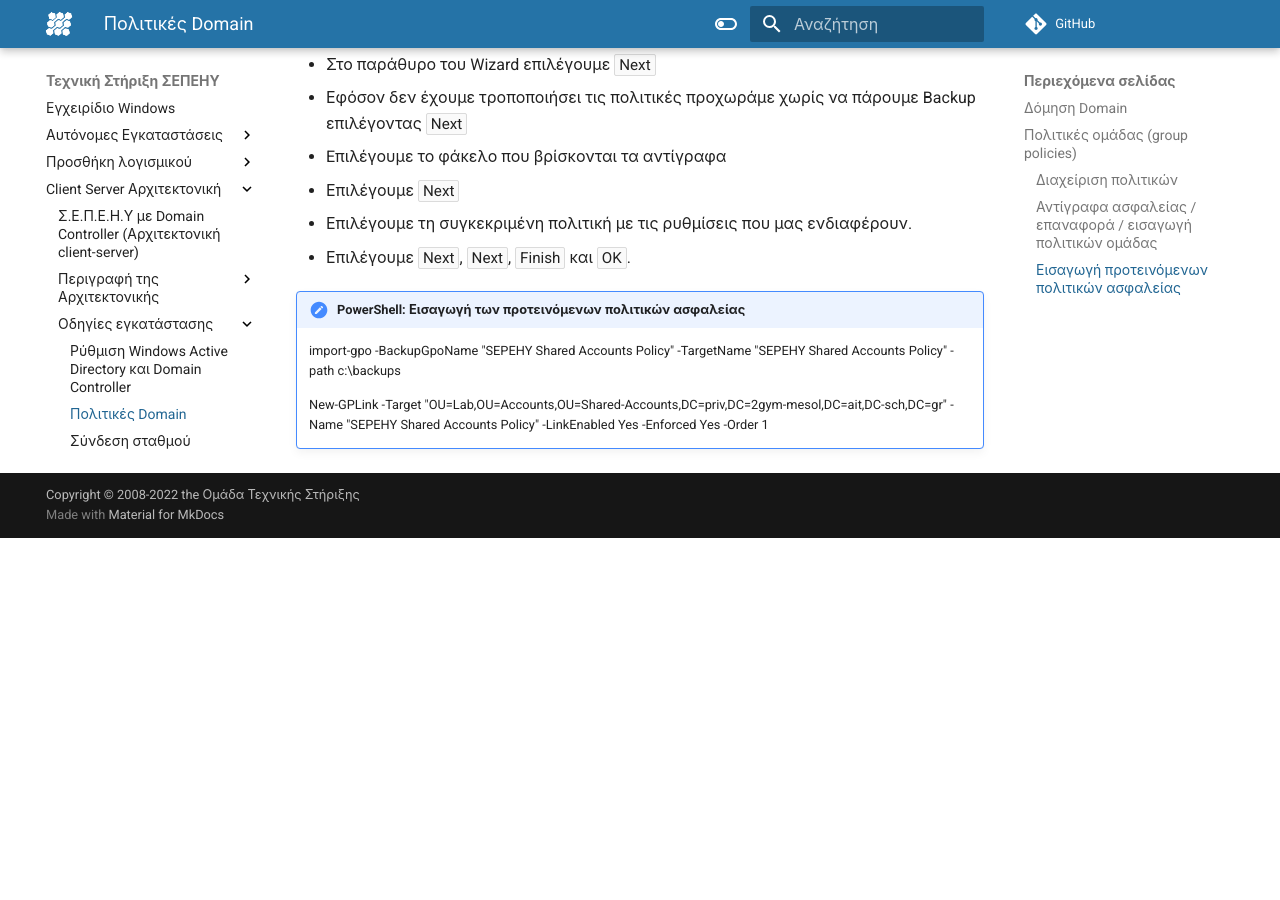
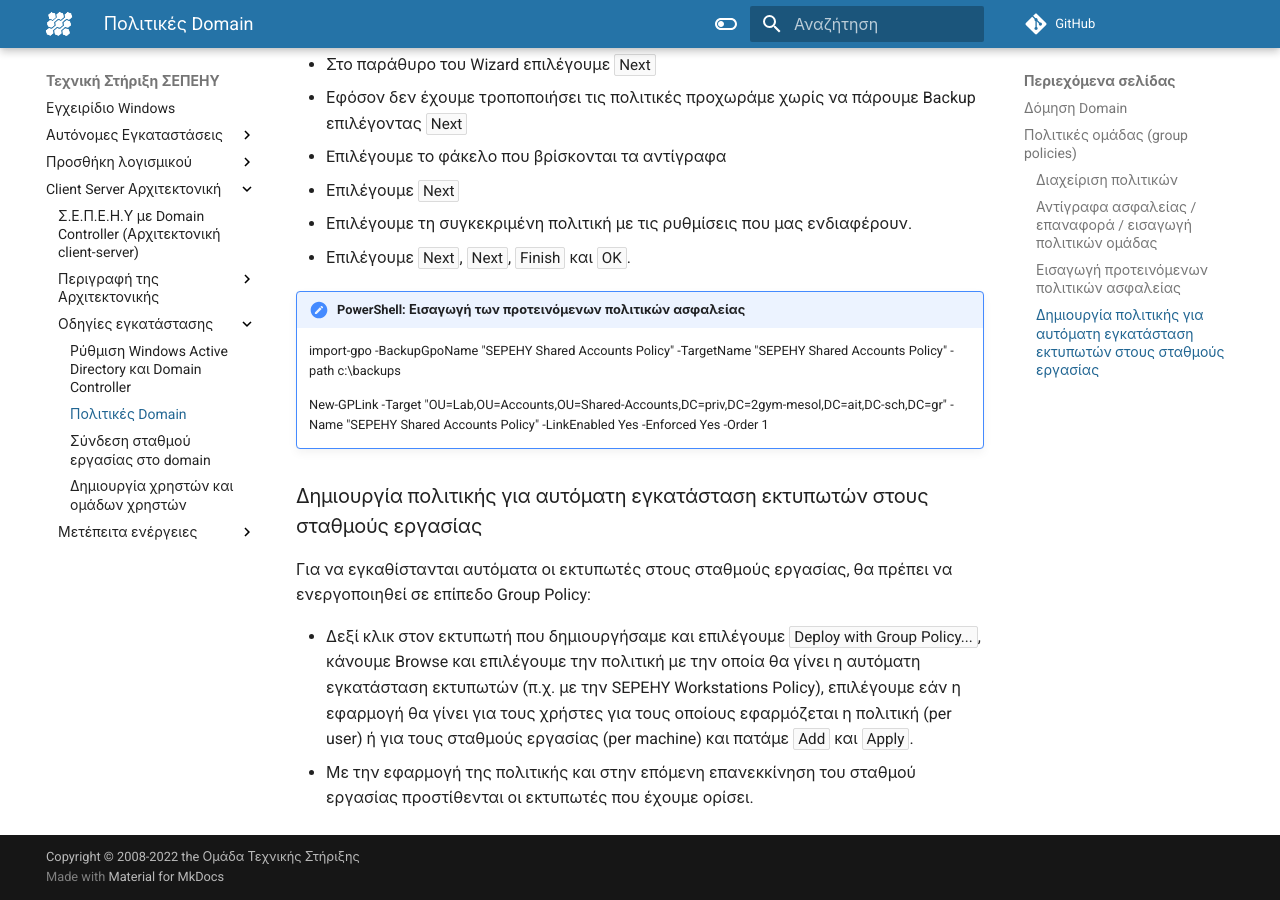
Before and after one commit to pe86/windows, an MkDocs documentation site: the page built from docs/client-server/domain-policy/index.md, in a window 1280 px wide and 900 px high, scrolled down 4950 px. Built offline with MkDocs 1.6.1 and Material for MkDocs 9.7.7, drawn with Linux system fonts in a browser that asks for light colours; comment, search, counter and statistics services are not loaded; before the commit the page ends 5488 px from its top, so only the background shows below that.

Commit message:
metafora printers sto group policy

```diff
--- a/docs/client-server/domain-policy/index.md
+++ b/docs/client-server/domain-policy/index.md
@@ -112,3 +112,10 @@
     import-gpo -BackupGpoName "SEPEHY Shared Accounts Policy" -TargetName "SEPEHY Shared Accounts Policy" -path c:\backups
 
     New-GPLink -Target "OU=Lab,OU=Accounts,OU=Shared-Accounts,DC=priv,DC=2gym-mesol,DC=ait,DC-sch,DC=gr" -Name "SEPEHY Shared Accounts Policy" -LinkEnabled Yes -Enforced Yes -Order 1
+
+### Δημιουργία πολιτικής για αυτόματη εγκατάσταση εκτυπωτών στους σταθμούς εργασίας
+
+Για να εγκαθίστανται αυτόματα οι εκτυπωτές στους σταθμούς εργασίας, θα πρέπει να ενεργοποιηθεί σε επίπεδο Group Policy:
+
+- Δεξί κλικ στον εκτυπωτή που δημιουργήσαμε και επιλέγουμε ***Deploy with Group Policy...***, κάνουμε Browse και επιλέγουμε την πολιτική με την οποία θα γίνει η αυτόματη εγκατάσταση εκτυπωτών (π.χ. με την SEPEHY Workstations Policy), επιλέγουμε εάν η εφαρμογή θα γίνει για τους χρήστες για τους οποίους εφαρμόζεται η πολιτική (per user) ή για τους σταθμούς εργασίας (per machine) και πατάμε ***Add*** και ***Apply***.
+- Με την εφαρμογή της πολιτικής και στην επόμενη επανεκκίνηση του σταθμού εργασίας προστίθενται οι εκτυπωτές που έχουμε ορίσει.
```
Also changed, not shown: docs/2019/basic-settings/index.md (+0 -7 lines), docs/2019/peripherals.md (+1 -1 lines).
